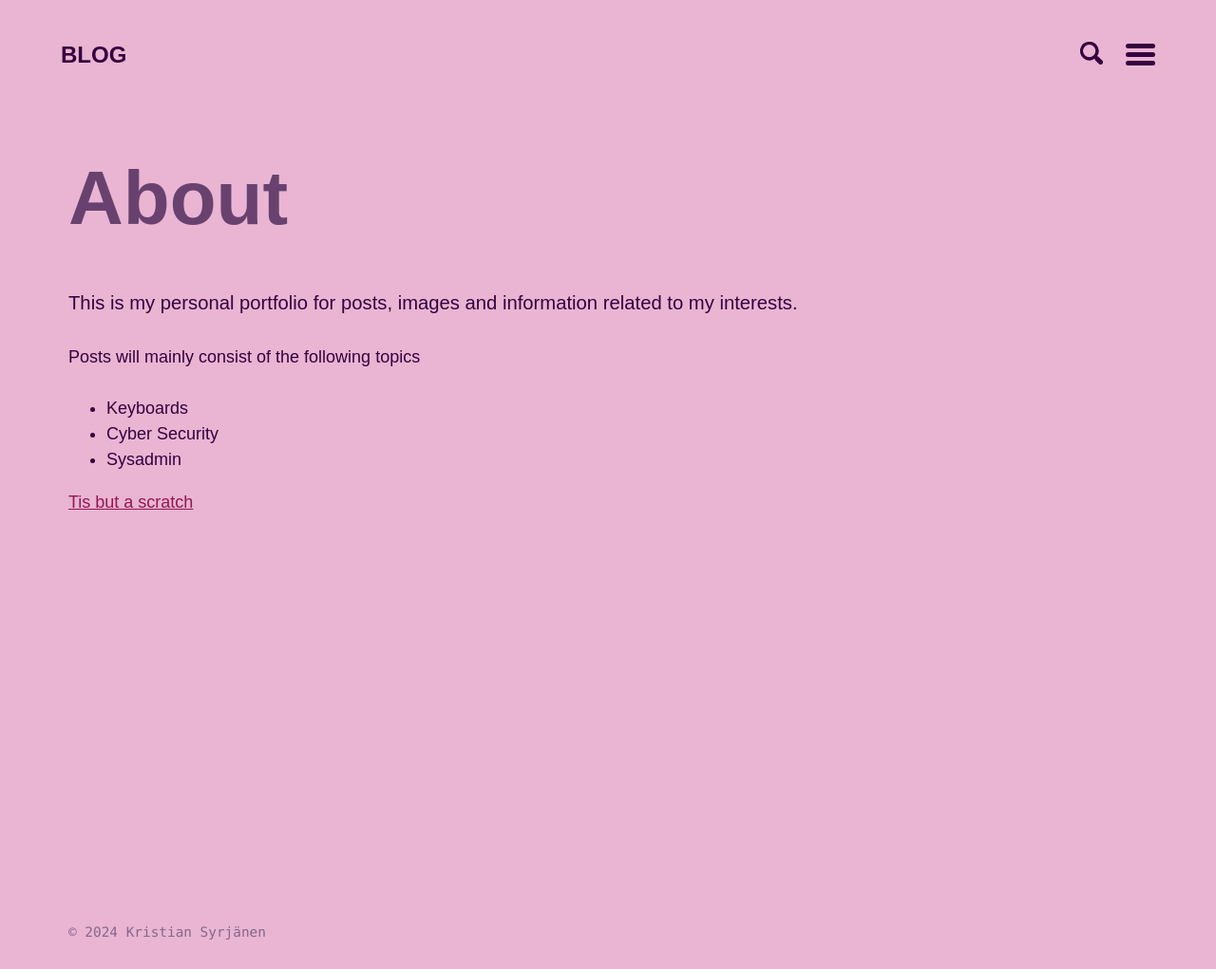
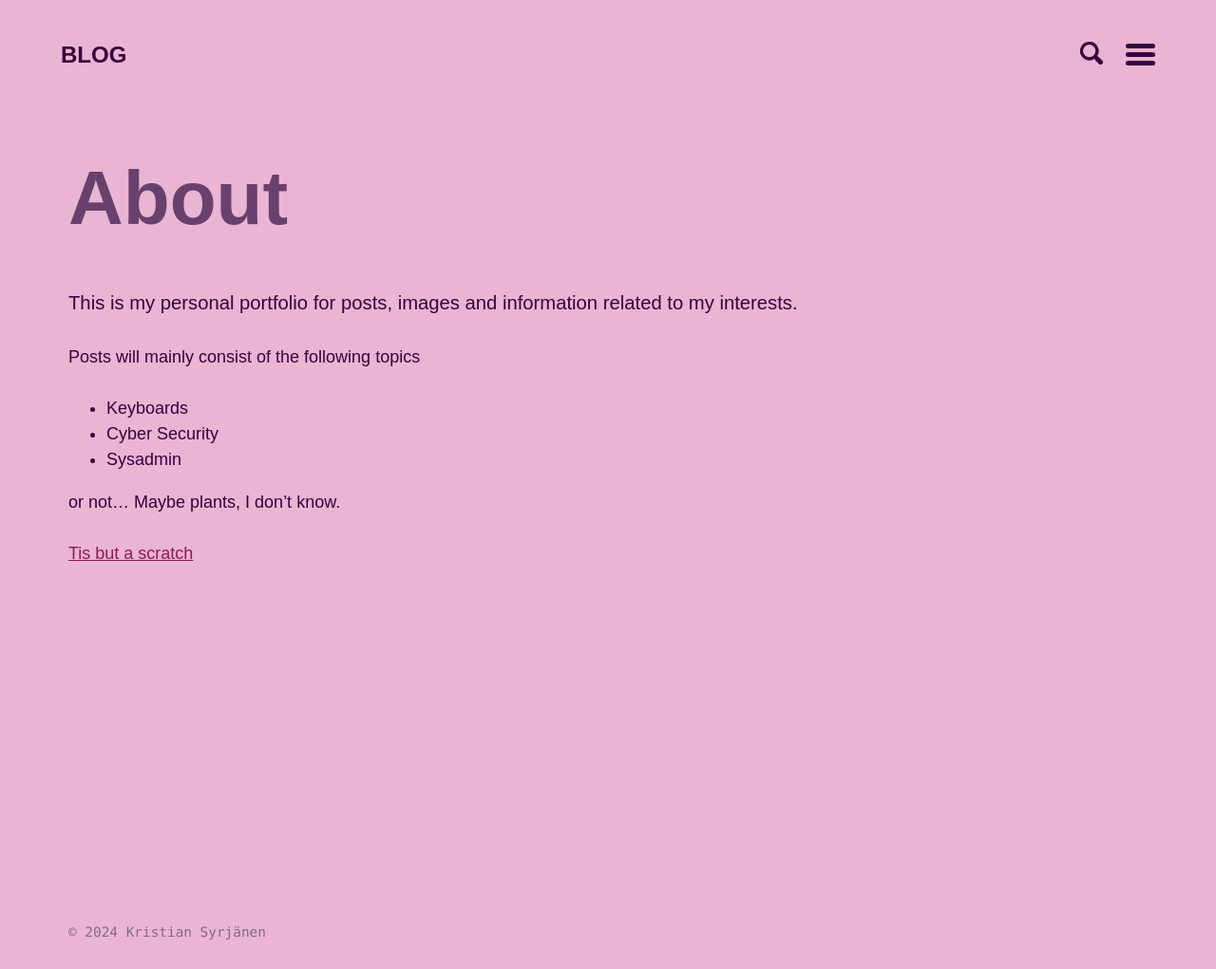
Before and after one commit to kristiansyrjanen/kristiansyrjanen.github.io, a Jekyll site: the page built from about.md, in a window 1280 px wide. Shown: the whole page at 95% size. Built offline with Jekyll 4.4.1, drawn with Linux system fonts in a browser that asks for light colours; some web fonts are replaced.

Commit message:
Update about.md

```diff
--- a/about.md
+++ b/about.md
@@ -10,4 +10,6 @@ Posts will mainly consist of the following topics
 - Cyber Security
 - Sysadmin
 
+or not... Maybe plants, I don't know.
+
 [Tis but a scratch](https://www.youtube.com/watch?v=ZmInkxbvlCs)
```
